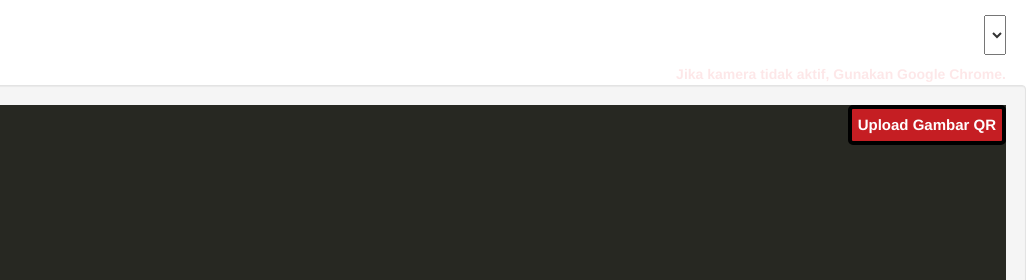
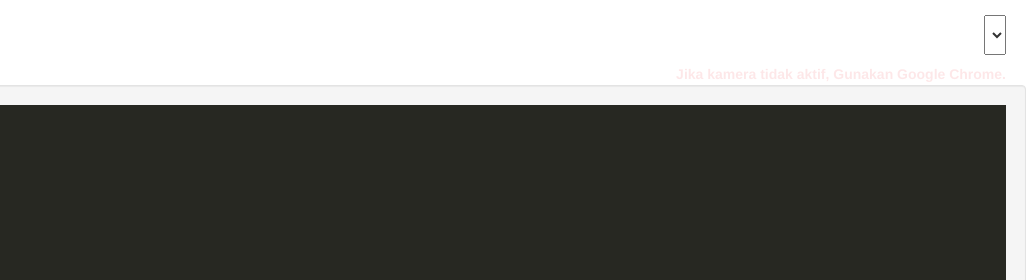
Before and after one commit to andryeinzzy/QRcodejdn, a plain HTML site: page index.html in a window 1280 px wide. Shown: the top 280 px of the page, 254-1280 px from the left. Drawn offline with Linux system fonts and the light colour scheme.

Commit message:
Add files via upload

```diff
--- a/index.html
+++ b/index.html
@@ -44,8 +44,6 @@
 
         <select style="position:absolute; right:20px; margin-top:15px; height:40px; cursor:pointer; font-size:15px;"></select>
 
-		<input type="button" id="upload" value="Upload Gambar QR" onclick="decodeLocalImage();" style="position:absolute; right:20px; margin-top:105px; height:40px; font-size:15px; z-index:1; font-weight:bold;">
-
 		<span class="blink" style="position:absolute; right:20px; margin-top:64px;">
 			Jika kamera tidak aktif, Gunakan Google Chrome.
 		</span>
@@ -73,43 +71,25 @@
 		</div>
 	</footer>
 
-        <script type="text/javascript" src="js/filereader.js"></script>
-        <script type="text/javascript" src="js/jquery.js"></script>
         <script type="text/javascript" src="js/qrcodelib.js"></script>
+        <script type="text/javascript" src="js/webcodecamjs.js"></script>
 
-        <script type="text/javascript" src="js/webcodecamjs.js"></script>
         <script type="text/javascript">
-            var txt = "innerText" in HTMLElement.prototype ? "innerText" : "textContent";
-            var arg = {
-                resultFunction: function(result) {
-                    var aChild = document.createElement('li');
-                    aChild[txt] = result.format + ': ' + result.code;
-                    document.querySelector('body').appendChild(aChild);
-					window.location.href = result.code;
-                }
-            };
-            var decoder = new WebCodeCamJS("canvas").init(arg);
-            function decodeLocalImage(){
-                decoder.decodeLocalImage();
-            }
-        </script>
-
-        <script type="text/javascript" src="js/webcodecamjquery.js"></script>
-        <script type="text/javascript">
+        	var txt = "innerText" in HTMLElement.prototype ? "innerText" : "textContent";
             var arg = {
                 resultFunction: function(result) {
 					window.location.href = result.code;
-                    /*$('body').append($('<li>' + result.format + ': ' + result.code + '</li>'));*/
+                	var aChild = document.createElement('li');
+                	aChild[txt] = result.format + ': ' + result.code;
+                    document.querySelector('body').appendChild(aChild);
                 }
             };
-            var decoder = $("canvas").WebCodeCamJQuery(arg).data().plugin_WebCodeCamJQuery;
-            decoder.buildSelectMenu("select");
-            decoder.play();
+            var decoder = new WebCodeCamJS("canvas").buildSelectMenu('select', 'environment|back').init(arg).play();
             /*  Without visible select menu
-                decoder.buildSelectMenu(document.createElement('select'), 'environment|back').init(arg).play();
+                var decoder = new WebCodeCamJS("canvas").buildSelectMenu(document.createElement('select'), 'environment|back').init(arg).play();
             */
-            $('select').on('change', function(){
-                decoder.stop().play();
+            document.querySelector('select').addEventListener('change', function(){
+            	decoder.stop().play();
             });
         </script>
 
```
